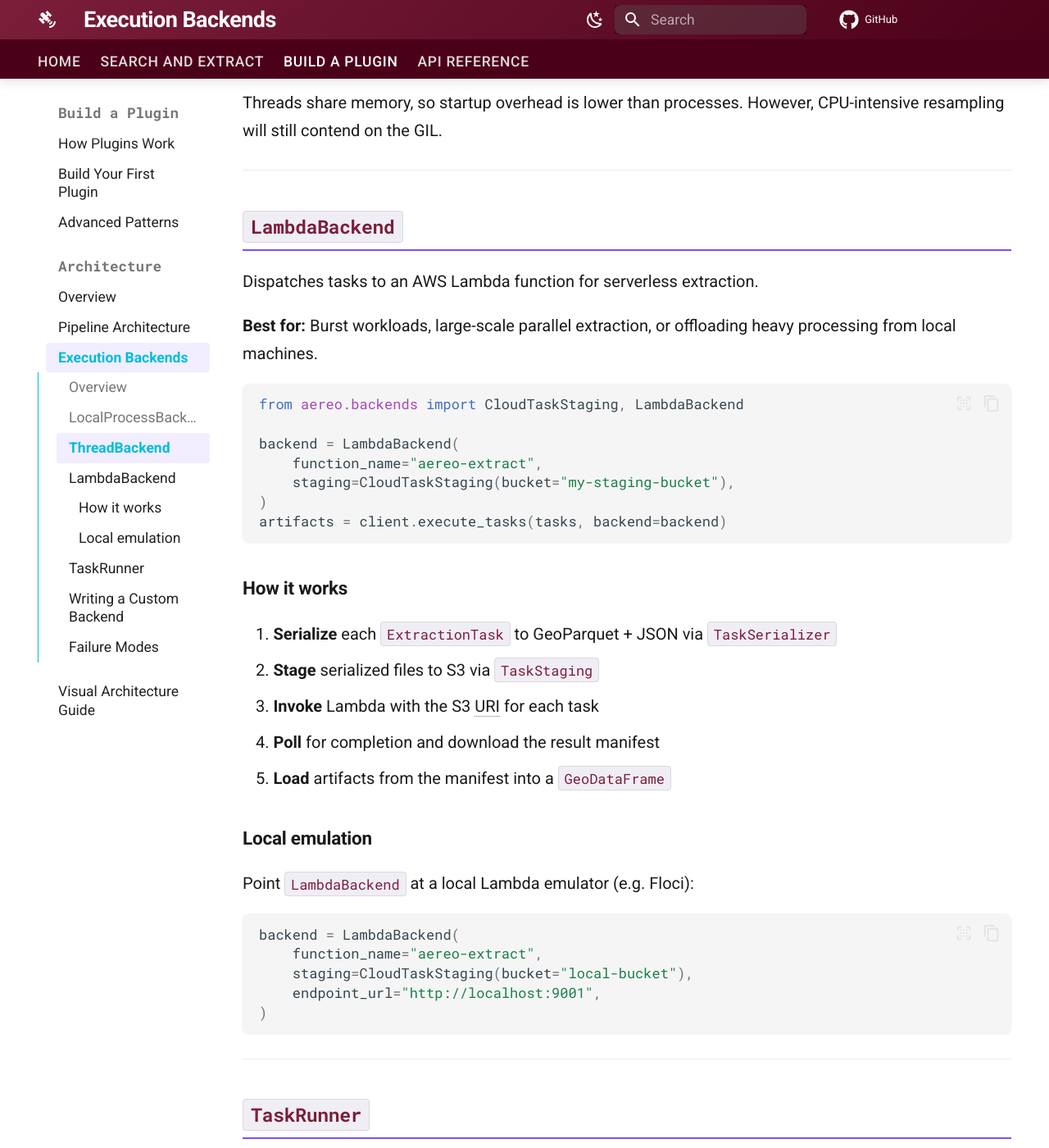
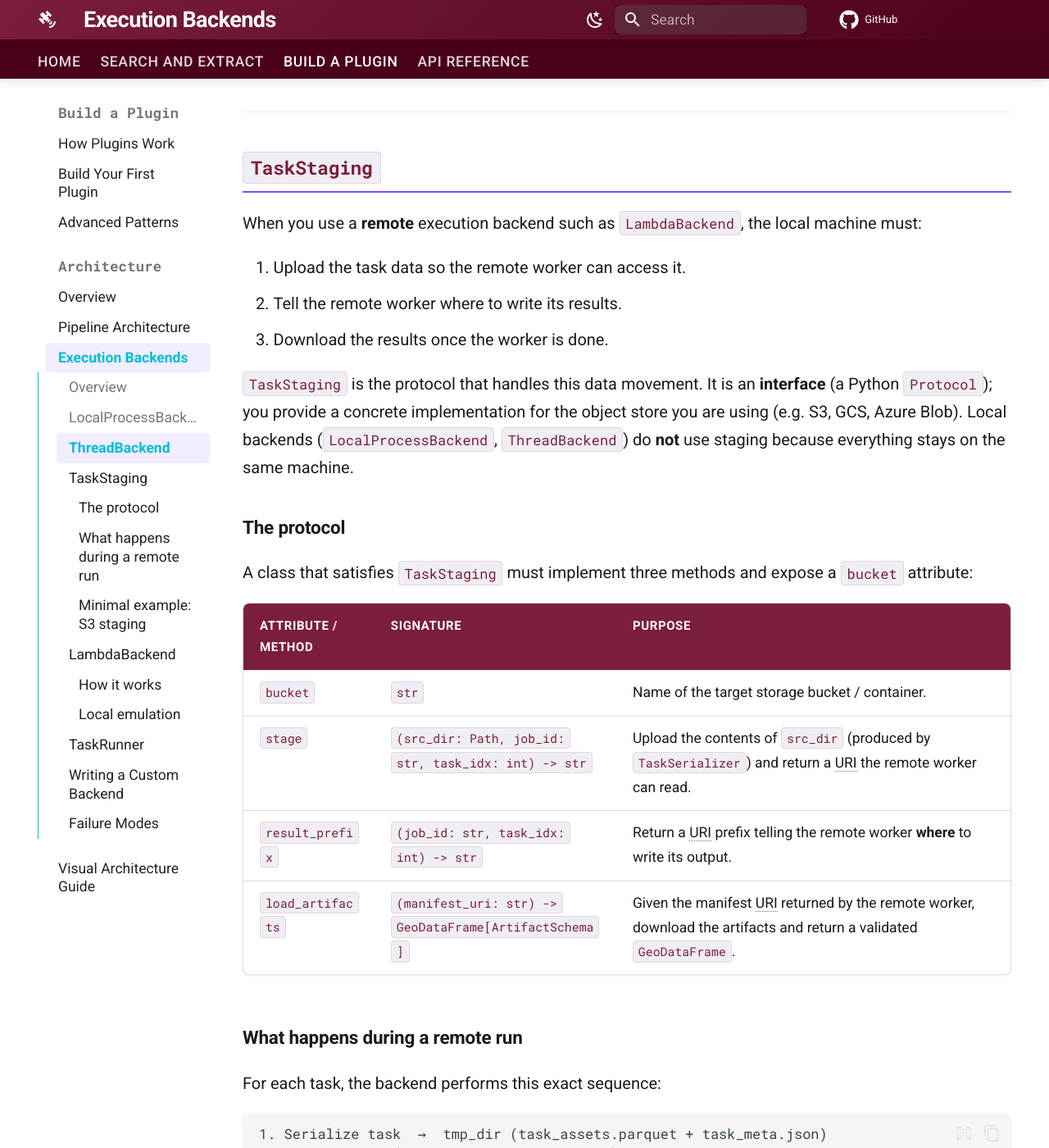
Before and after one commit to frandorr/aereo, an MkDocs documentation site: the page built from docs/execution-backends.md, in a window 1280 px wide and 1400 px high, scrolled down 1814 px. Shown: the whole window at 82% size. Built offline with MkDocs 1.6.1 and Material for MkDocs 9.7.7, drawn with Linux system fonts in a browser that asks for light colours; comment, search, counter and statistics services are not loaded; the version menu is left out; some of the changed text lies outside the part shown.

````diff
--- a/docs/execution-backends.md
+++ b/docs/execution-backends.md
@@ -12,20 +12,17 @@
 from aereo.client import AereoClient
 from aereo.backends import LocalProcessBackend, ThreadBackend
 
+# Sequential (default)
 client = AereoClient()
-
-# Assuming 'tasks' was created by client.prepare_for_extraction()
-
-# Sequential (default)
 artifacts = client.execute_tasks(tasks)
 
 # Parallel processes — best for CPU-bound extractors (e.g. satpy)
-backend = LocalProcessBackend(max_workers=4)
-artifacts = client.execute_tasks(tasks, backend=backend)
+client = AereoClient(backend=LocalProcessBackend(max_workers=4))
+artifacts = client.execute_tasks(tasks)
 
 # Parallel threads — best for I/O-bound extractors (e.g. COG readers)
-backend = ThreadBackend(max_workers=8)
-artifacts = client.execute_tasks(tasks, backend=backend)
+client = AereoClient(backend=ThreadBackend(max_workers=8))
+artifacts = client.execute_tasks(tasks)
 ```
 
 ---
@@ -39,8 +36,8 @@
 ```python
 from aereo.backends import LocalProcessBackend
 
-backend = LocalProcessBackend(max_workers=4)
-artifacts = client.execute_tasks(tasks, backend=backend)
+client = AereoClient(backend=LocalProcessBackend(max_workers=4))
+artifacts = client.execute_tasks(tasks)
 ```
 
 Each worker process runs `setup_gdal_worker()` on startup to configure GDAL caching and HTTP multiplexing for remote COG access.
@@ -56,13 +53,104 @@
 ```python
 from aereo.backends import ThreadBackend
 
-backend = ThreadBackend(max_workers=8)
-artifacts = client.execute_tasks(tasks, backend=backend)
+client = AereoClient(backend=ThreadBackend(max_workers=8))
+artifacts = client.execute_tasks(tasks)
 ```
 
 Threads share memory, so startup overhead is lower than processes. However, CPU-intensive resampling will still contend on the GIL.
 
 ---
+
+## `TaskStaging`
+
+When you use a **remote** execution backend such as `LambdaBackend`, the local machine must:
+
+1. Upload the task data so the remote worker can access it.
+2. Tell the remote worker where to write its results.
+3. Download the results once the worker is done.
+
+`TaskStaging` is the protocol that handles this data movement. It is an **interface** (a Python `Protocol`); you provide a concrete implementation for the object store you are using (e.g. S3, GCS, Azure Blob). Local backends (`LocalProcessBackend`, `ThreadBackend`) do **not** use staging because everything stays on the same machine.
+
+### The protocol
+
+A class that satisfies `TaskStaging` must implement three methods and expose a `bucket` attribute:
+
+| Attribute / Method | Signature | Purpose |
+|---|---|---|
+| `bucket` | `str` | Name of the target storage bucket / container. |
+| `stage` | `(src_dir: Path, job_id: str, task_idx: int) -> str` | Upload the contents of `src_dir` (produced by `TaskSerializer`) and return a URI the remote worker can read. |
+| `result_prefix` | `(job_id: str, task_idx: int) -> str` | Return a URI prefix telling the remote worker **where** to write its output. |
+| `load_artifacts` | `(manifest_uri: str) -> GeoDataFrame[ArtifactSchema]` | Given the manifest URI returned by the remote worker, download the artifacts and return a validated `GeoDataFrame`. |
+
+### What happens during a remote run
+
+For each task, the backend performs this exact sequence:
+
+```text
+1. Serialize task  →  tmp_dir (task_assets.parquet + task_meta.json)
+2. staging.stage(tmp_dir, job_id, task_idx)  →  task_uri
+3. staging.result_prefix(job_id, task_idx)   →  output_prefix
+4. Invoke remote worker with {task_uri, output_prefix}
+5. Remote worker writes results to output_prefix and returns a manifest_uri
+6. staging.load_artifacts(manifest_uri)      →  GeoDataFrame result
+```
+
+### Minimal example: S3 staging
+
+Here is a complete, copy-pasteable implementation using `boto3`:
+
+```python
+import boto3
+from pathlib import Path
+from aereo.execution.core import TaskStaging
+from aereo.schemas import ArtifactSchema
+from pandera.typing.geopandas import GeoDataFrame
+
+
+class S3TaskStaging(TaskStaging):
+    """Upload tasks to S3 and download result artifacts."""
+
+    bucket: str
+
+    def __init__(self, bucket: str):
+        self.bucket = bucket
+        self._s3 = boto3.client("s3")
+
+    def stage(self, src_dir: Path, job_id: str, task_idx: int) -> str:
+        """Upload serialized task files and return an S3 URI."""
+        prefix = f"aer-tasks/{job_id}/{task_idx}/"
+        for file_path in src_dir.iterdir():
+            if file_path.is_file():
+                key = f"{prefix}{file_path.name}"
+                self._s3.upload_file(str(file_path), self.bucket, key)
+        return f"s3://{self.bucket}/{prefix}"
+
+    def result_prefix(self, job_id: str, task_idx: int) -> str:
+        """Return the S3 prefix where the remote worker should write results."""
+        return f"s3://{self.bucket}/aer-results/{job_id}/{task_idx}/"
+
+    def load_artifacts(self, manifest_uri: str) -> GeoDataFrame[ArtifactSchema]:
+        """Download the result manifest and load the artifact GeoDataFrame.
+
+        In a real implementation you would:
+          1. Parse the JSON manifest.
+          2. Download the referenced parquet / GeoJSON files.
+          3. Concatenate them into a single GeoDataFrame.
+        """
+        # Placeholder — replace with real download logic
+        return ArtifactSchema.empty()
+```
+
+You can now pass this staging object to `LambdaBackend`:
+
+```python
+from aereo.execution import LambdaBackend
+
+backend = LambdaBackend(
+    function_name="aer-extract",
+    staging=S3TaskStaging(bucket="my-staging-bucket"),
+)
+```
 
 ## `LambdaBackend`
 
@@ -71,13 +159,13 @@
 **Best for:** Burst workloads, large-scale parallel extraction, or offloading heavy processing from local machines.
 
 ```python
-from aereo.backends import CloudTaskStaging, LambdaBackend
+from aereo.execution import LambdaBackend
 
 backend = LambdaBackend(
-    function_name="aereo-extract",
-    staging=CloudTaskStaging(bucket="my-staging-bucket"),
+    function_name="aer-extract",
+    staging=S3TaskStaging(bucket="my-staging-bucket"),
 )
-artifacts = client.execute_tasks(tasks, backend=backend)
+artifacts = client.execute_tasks(tasks)
 ```
 
 ### How it works
@@ -94,8 +182,8 @@
 
 ```python
 backend = LambdaBackend(
-    function_name="aereo-extract",
-    staging=CloudTaskStaging(bucket="local-bucket"),
+    function_name="aer-extract",
+    staging=S3TaskStaging(bucket="local-bucket"),
     endpoint_url="http://localhost:9001",
 )
 ```
````
Also changed, not shown: docs/cli-recipes.md (+1 -1 lines), docs/grids.md (+1 -1 lines), docs/pipeline-architecture.md (+3 -3 lines), docs/pipeline-options.md (+25 -15 lines), 1 other file.
